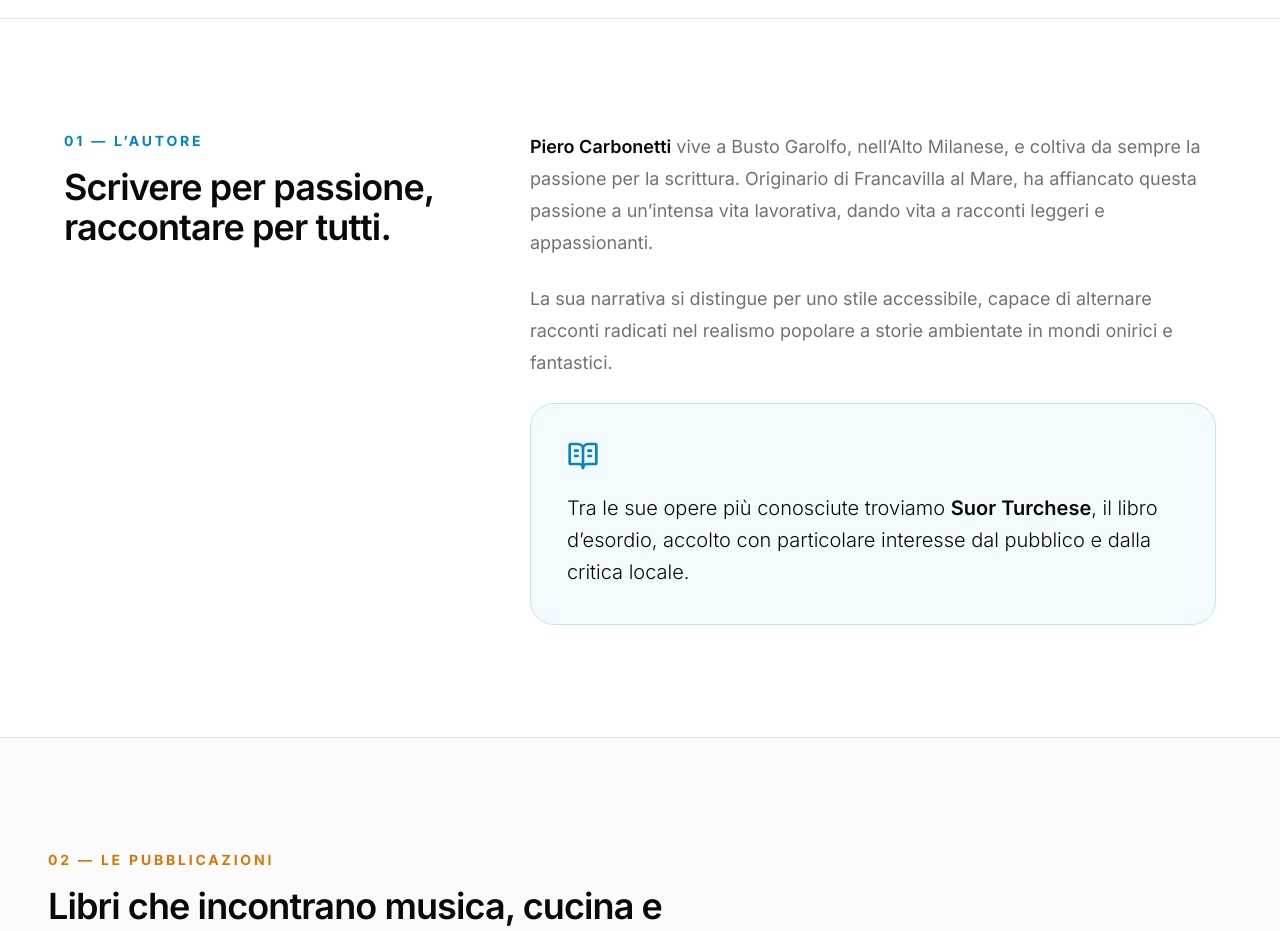
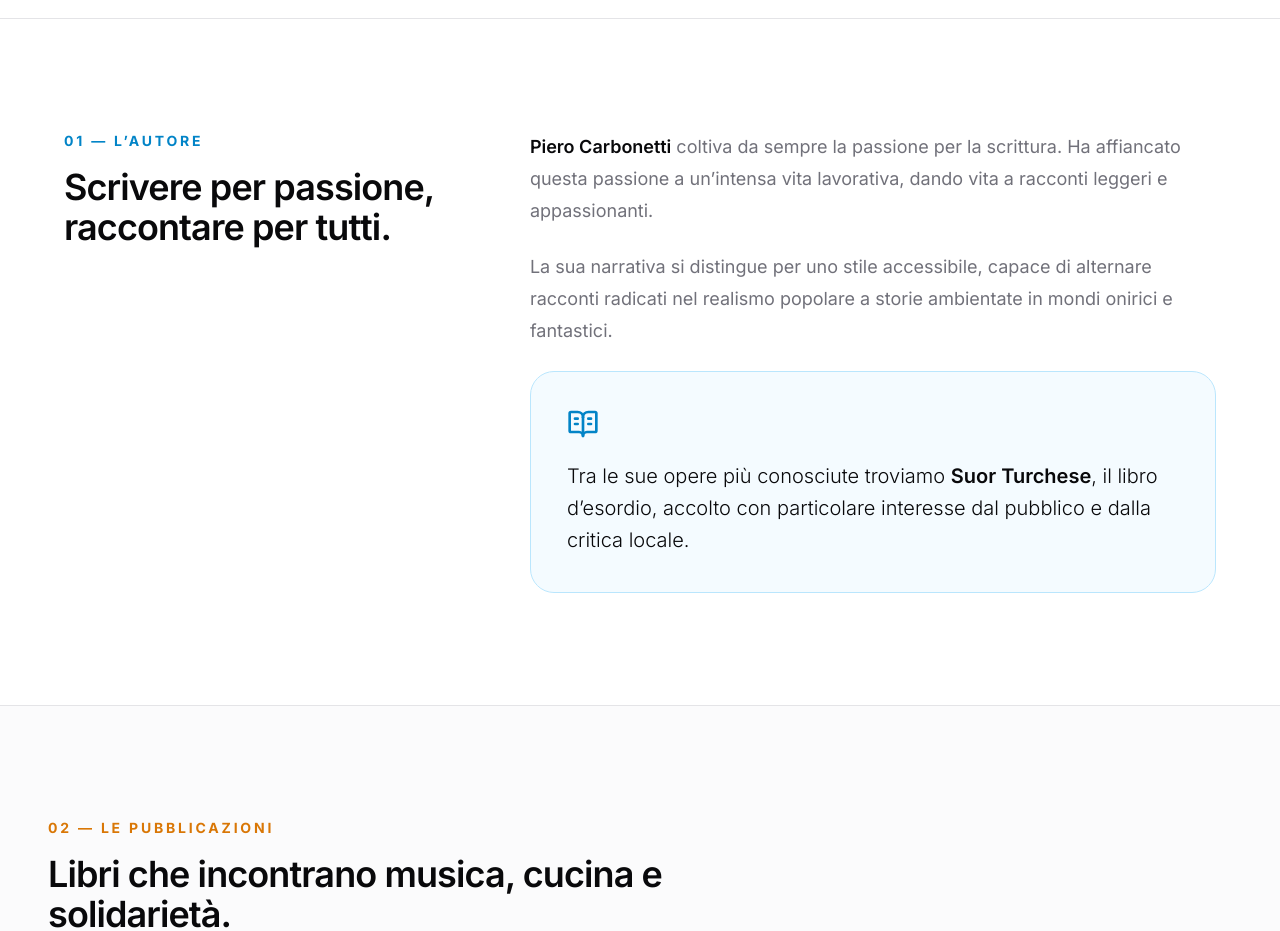
Before and after one commit to omaanet/pc_library, a Next.js app: page /chi-siamo in a window 1280 px wide. Shown: the part 880-1811 px from the top of the page. Built offline with nearby package versions, Linux system fonts and the light colour scheme; no server answers; the database is empty.

Commit message:
fix(about): update author bio copy for clarity
Simplify the About page biography text by removing location and origin details, keeping the focus on Piero Carbonetti’s writing passion and narrative work.fix(about): update author bio copy for clarity

```diff
--- a/src/components/about/about-page.tsx
+++ b/src/components/about/about-page.tsx
@@ -277,8 +277,8 @@ export function AboutPage() {
                         </header>
                         <div className="space-y-6 text-lg leading-8 text-muted-foreground">
                             <p>
-                                <strong className="font-semibold text-foreground">Piero Carbonetti</strong> vive a Busto Garolfo, nell’Alto Milanese, e coltiva da sempre la passione per la scrittura.
-                                Originario di Francavilla al Mare, ha affiancato questa passione a un’intensa vita lavorativa, dando vita a racconti leggeri e appassionanti.
+                                <strong className="font-semibold text-foreground">Piero Carbonetti</strong> coltiva da sempre la passione per la scrittura.
+                                Ha affiancato questa passione a un’intensa vita lavorativa, dando vita a racconti leggeri e appassionanti.
                             </p>
                             <p>
                                 La sua narrativa si distingue per uno stile accessibile, capace di alternare racconti radicati nel realismo popolare a storie ambientate in mondi onirici e fantastici.
```
